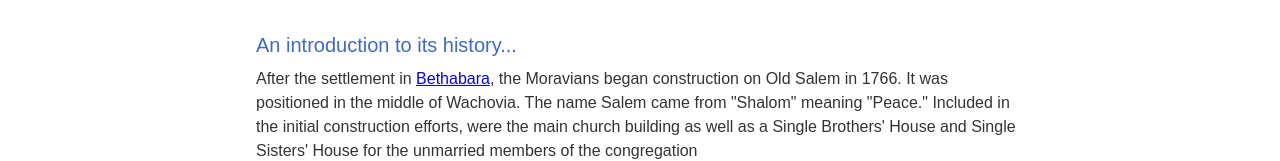
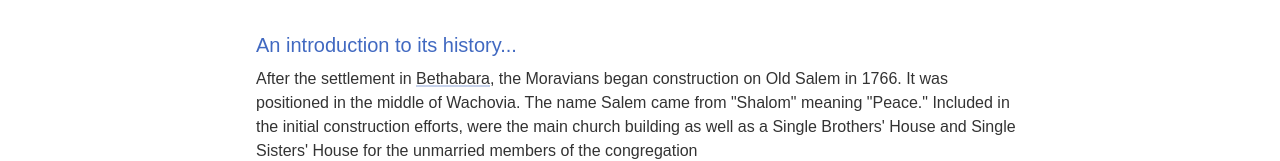
Before and after one commit to camdyndesign/portraitofahometown, a plain HTML site: page oldsalem.html in a window 1280 px wide. Shown: the part 497-658 px from the top of the page. Drawn offline with nearby package versions, Linux system fonts and the light colour scheme; a web font is replaced by a local one.

Commit message:
oldsalem.html

```diff
--- a/oldsalem.html
+++ b/oldsalem.html
@@ -75,7 +75,7 @@
     <h1>Old Salem</h1>
 
     <h4>An introduction to its history...</h4>
-    <p>After the settlement in <a class=highlight" href="bethabarapark.html">Bethabara</a>, the Moravians began construction on Old Salem in 1766. It was positioned in the middle of Wachovia. The name Salem came from "Shalom" meaning "Peace." Included in the initial construction efforts, were the main church building as well as a Single Brothers' House and Single Sisters' House for the unmarried members of the congregation</p>
+    <p>After the settlement in <a class="highlight" href="bethabarapark.html">Bethabara</a>, the Moravians began construction on Old Salem in 1766. It was positioned in the middle of Wachovia. The name Salem came from "Shalom" meaning "Peace." Included in the initial construction efforts, were the main church building as well as a Single Brothers' House and Single Sisters' House for the unmarried members of the congregation</p>
 
     <h4>Single Brother's House...</h4>
     <p>The Single Brothers' House is arguably the most well known building in Old Salem. It was originally constructed in 1786. For its initial period, it served as a house for the single men of  the community, but has since been the host of a variety of different things.  In 1823, after the  Single Brothers' House closed, part of it was  used as apartments and another part of it was used as a Boys School. After 6 years, the school moved and the building became primarily known as the "Widow's House." After that, the Single Sisters  took  over the property until it became a part of the restoration effort of "Old Salem" in 1964. To this day, it is still frequently visited and used as part of reenactments and teaching.</p>
```
